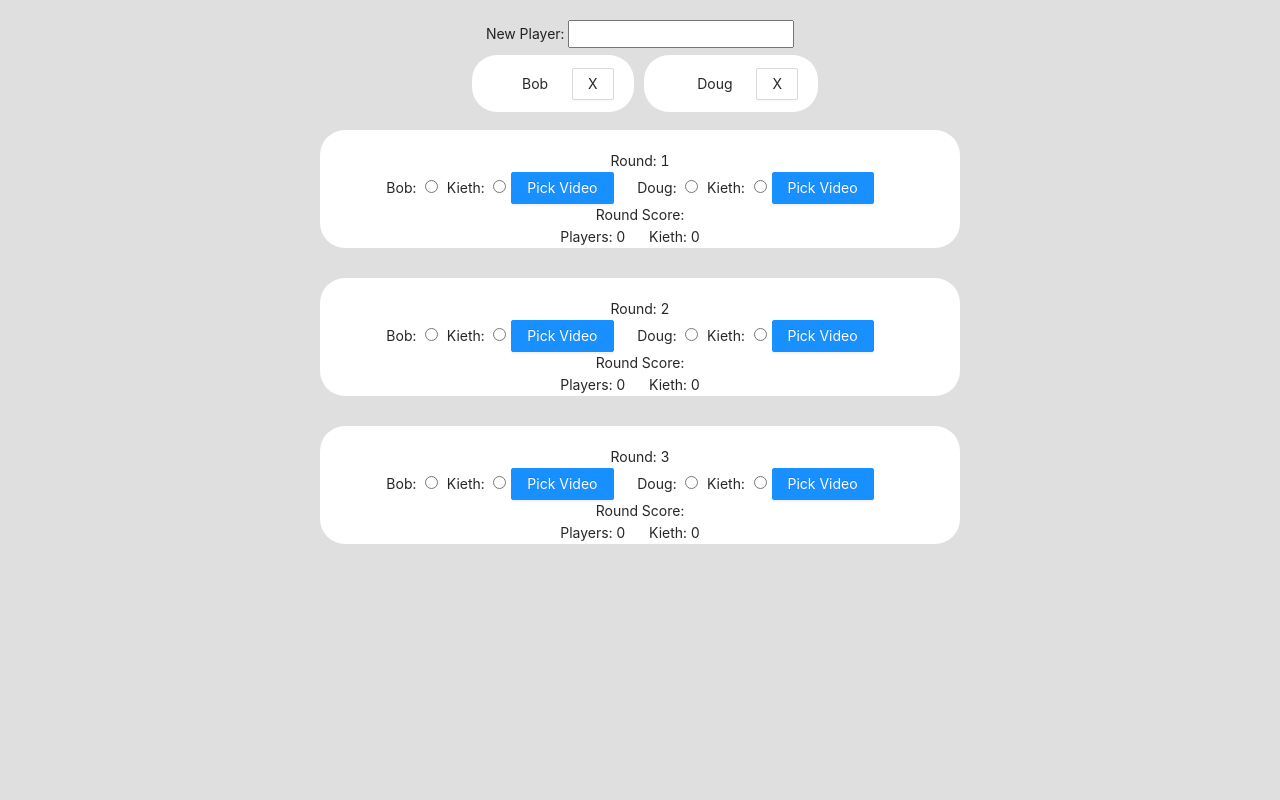
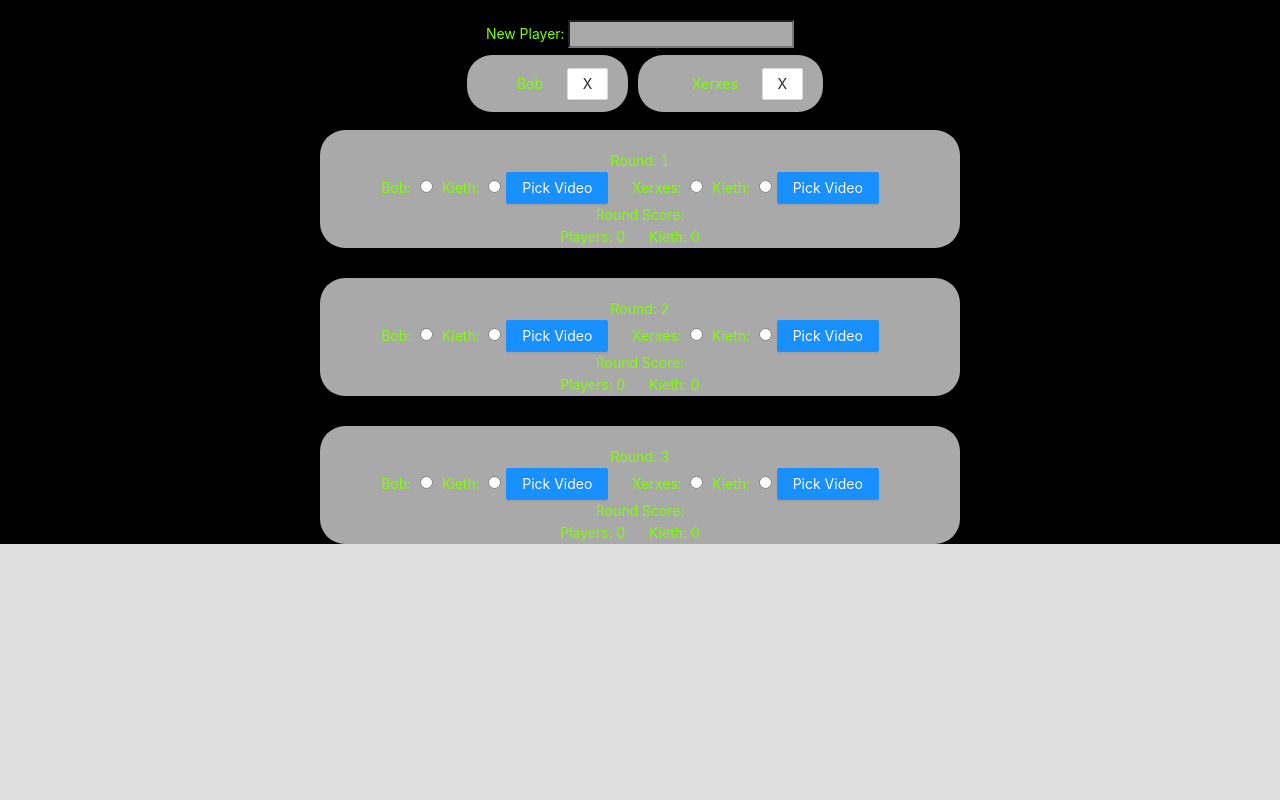
Before and after one commit to blinktenor/SilentTrailers, a React (Create React App) app: page / in a window 1280 px wide. Shown: the top 800 px of the page. Built offline with nearby package versions, Linux system fonts and the light colour scheme; no server answers.

Commit message:
Darker look, and begging of store

```diff
--- a/package.json
+++ b/package.json
@@ -3,6 +3,7 @@
   "version": "0.1.0",
   "private": true,
   "dependencies": {
+    "@reduxjs/toolkit": "^1.6.0",
     "@testing-library/jest-dom": "^4.2.4",
     "@testing-library/react": "^9.3.2",
     "@testing-library/user-event": "^7.1.2",
@@ -20,7 +21,9 @@
     "react-dom": "^16.13.1",
     "react-native-video": "^5.1.1",
     "react-player": "^2.9.0",
+    "react-redux": "^7.2.4",
     "react-scripts": "3.4.1",
+    "redux": "^4.1.0",
     "styled-components": "^5.1.1",
     "typescript": "^4.3.2",
     "websocket-extensions": "^0.1.4"
--- a/src/App.js
+++ b/src/App.js
@@ -2,6 +2,8 @@ import React, { useState } from 'react';
 import './App.css';
 import { SelectSource } from './Components/SelectSource/';
 import { Scorecard } from './Scorecard';
+import store from './store/store';
+import { Provider } from 'react-redux';
 
 function App() {
   const [listDocumentsVisible, setListDocumentsVisibility] = useState(false);
@@ -9,6 +11,7 @@ function App() {
   const [documents, setDocuments] = useState([]);
 
   return (
+    <Provider store={store}>
       <div className="App">
         <Scorecard
           setListDocumentsVisibility={setListDocumentsVisibility}
@@ -22,6 +25,7 @@ function App() {
           signedInUser={signedInUser}
         />
       </div>
+    </Provider>
   );
 }
 
--- a/src/Scorecard/Gamestate/Round.tsx
+++ b/src/Scorecard/Gamestate/Round.tsx
@@ -1,9 +1,10 @@
 import React, { useState } from 'react';
 import styled from 'styled-components';
 import { Button } from 'antd';
+import { RootState } from '../../store/store';
+import { useSelector } from 'react-redux';
 
 interface RoundProps {
-  players: Array<string>;
   roundNumber: number;
   setListDocumentsVisibility?: (visible: boolean) => void;
 }
@@ -14,10 +15,11 @@ interface Match {
   winner: string;
 }
 
-export const Round: React.FC<RoundProps> = ({ players, roundNumber, setListDocumentsVisibility }) => {
+export const Round: React.FC<RoundProps> = ({ roundNumber, setListDocumentsVisibility }) => {
   const roundWinner = new Map<string, Match>();
   const [kiethScore, setKiethScore] = useState<number>(0);
   const [playerScore, setPlayerScore] = useState<number>(0);
+  const players = useSelector((state: RootState)=> state.players.value);
 
   const updateRoundScore = (roundNumber: number, round: Map<string, Match>) => {
     let kieth = 0;
@@ -50,7 +52,7 @@ export const Round: React.FC<RoundProps> = ({ players, roundNumber, setListDocum
     <RoundContainer key={`round-${roundNumber}`} >
       <RoundDisplay> Round: {roundNumber + 1} </RoundDisplay>
       {players.map((player) => (
-        <RadioWrapper>
+        <RadioWrapper key={player}>
           <NameContainer> {player}: </NameContainer>
           <WinnerRadio
             type="radio"
@@ -105,9 +107,11 @@ const ScoreContainer = styled.span`
 `;
 
 const RoundContainer = styled.div`
+  font-style: bold;
   border-radius: 25px;
   margin-top: 20px;
-  background-color: #fff;
+  background-color: #A9A9A9;
   width: 50%;
-  display: inline-block
+  display: inline-block;
+  color: #7FFF00;
 `;
--- a/src/Scorecard/Gamestate/index.tsx
+++ b/src/Scorecard/Gamestate/index.tsx
@@ -4,11 +4,7 @@ import styled from 'styled-components';
 
 const GAME_ROUNDS = 3;
 
-interface GamestateProps {
-  players: Array<string>;
-}
-
-export const Gamestate: React.FC<GamestateProps> = ({ players, ...props }) => {
+export const Gamestate = ({ ...props }) => {
 
   return (
     <>
@@ -16,7 +12,7 @@ export const Gamestate: React.FC<GamestateProps> = ({ players, ...props }) => {
         (value: undefined, index: number) => {
           return (
             <RoundContainer key={`round-${index}`}>
-              <Round players={players} roundNumber={index} {...props}/>
+              <Round roundNumber={index} {...props}/>
             </RoundContainer>
           );
         })
@@ -26,5 +22,5 @@ export const Gamestate: React.FC<GamestateProps> = ({ players, ...props }) => {
 }
 const RoundContainer = styled.div`
   padding-top: 10px;
-  background-color: #dfdfdf;
+  background-color: #000000;
 `;
--- a/src/Scorecard/PlayerControls/index.tsx
+++ b/src/Scorecard/PlayerControls/index.tsx
@@ -1,20 +1,19 @@
 import React, { KeyboardEvent } from 'react';
 import { Button } from 'antd';
 import styled from 'styled-components';
+import { addPlayer, removePlayer } from '../../store/playersSlice';
+import { RootState } from '../../store/store';
+import { useSelector, useDispatch } from 'react-redux';
 
-interface PlayerControlProps {
-  addPlayer: (playerName: string) => void;
-  players: Array<string>;
-  removePlayer: (playerName: string) => void;
-}
-
-export const PlayerControls: React.FC<PlayerControlProps> = ({ players, addPlayer, removePlayer }) => {
+export const PlayerControls = () => {
+  const players = useSelector((state: RootState)=> state.players.value);
+  const dispatch = useDispatch();
 
   const keypressHandler = (event: KeyboardEvent<HTMLInputElement>) => {
     if (event.key === "Enter") {
       const target = event.target as HTMLInputElement;
       const playerName = target.value;
-      addPlayer(playerName);
+      dispatch(addPlayer(playerName));
       target.value = "";
     }
   };
@@ -22,7 +21,7 @@ export const PlayerControls: React.FC<PlayerControlProps> = ({ players, addPlaye
   const renderPlayer = (player: string) => (
     <PlayerWrapper key={player}>
       <PlayerName> {player} </PlayerName>
-      <Button onClick={() => {removePlayer(player)}}> X </Button>
+      <Button onClick={() => {dispatch(removePlayer(player))}}> X </Button>
     </PlayerWrapper>
   );
 
@@ -38,18 +37,20 @@ export const PlayerControls: React.FC<PlayerControlProps> = ({ players, addPlaye
 
 const PlayerSetup = styled.div`
   padding-top: 20px;
-  background-color: #dfdfdf;
+  background-color: #000000;
+  color: #7FFF00;
 `;
 
 const PlayerInput = styled.input`
   margin-bottom: 20px;
+  background-color: #A9A9A9;
 `;
 
 const PlayerWrapper = styled.div`
   margin-left: 10px;
   padding: 20px;
   border-radius: 25px;
-  background-color: #fff;
+  background-color: #A9A9A9;
   width: 20%;
   display: inline;
 `;
--- a/src/Scorecard/index.tsx
+++ b/src/Scorecard/index.tsx
@@ -1,23 +1,13 @@
 import React, { useState } from 'react';
 import { PlayerControls } from './PlayerControls';
 import { Gamestate } from './Gamestate';
+import { useSelector, useDispatch } from 'react-redux';
 
 export const Scorecard = ({...props}) => {
-  const [players, setPlayers] = useState<Array<string>>(['Bob', 'Doug']);
-
-  const addPlayer = (playerName: string) => {
-    if (!playerName || playerName === '') return;
-    setPlayers(players.concat([playerName]));
-  }
-
-  const removePlayer = (playerName: string) => {
-    setPlayers(players.filter((player) => player !== playerName));
-  }
-
   return (
     <>
-      <PlayerControls players={players} addPlayer={addPlayer} removePlayer={removePlayer} />
-      <Gamestate players={players} {...props} />
+      <PlayerControls />
+      <Gamestate {...props} />
     </>
   );
 }
--- /dev/null
+++ b/src/store/playersSlice.tsx
@@ -0,0 +1,22 @@
+import { createSlice } from '@reduxjs/toolkit';
+
+export const playersSlice = createSlice({
+  name: 'player',
+  initialState: {
+    value: ['Bob', 'Xerxes']
+  },
+  reducers: {
+    addPlayer: (state, action) => {
+      if (state.value.filter((player) => player === action.payload).length > 0) return;
+      state.value = state.value.concat([action.payload]);
+    },
+    removePlayer: (state, action) => {
+      state.value = state.value.filter((player) => player !== action.payload);
+    },
+  }
+});
+
+// Action creators are generated for each case reducer function
+export const { addPlayer, removePlayer } = playersSlice.actions;
+
+export default playersSlice.reducer;
--- /dev/null
+++ b/src/store/store.tsx
@@ -0,0 +1,12 @@
+import { configureStore } from '@reduxjs/toolkit';
+import playersReducer from './playersSlice';
+
+const rootStore = configureStore({
+  reducer: {
+    players: playersReducer
+  }
+})
+
+export type RootState = ReturnType<typeof rootStore.getState>;
+
+export default rootStore;
```
Also changed, not shown: 1 other file (tests, documents, lock files or other folders). Lines whose indentation alone changed are shown as unchanged.
